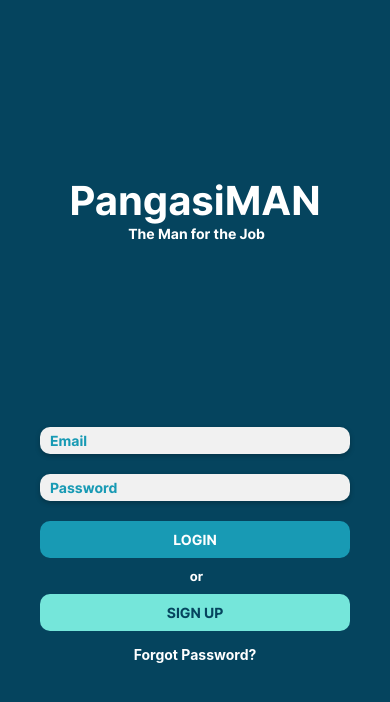
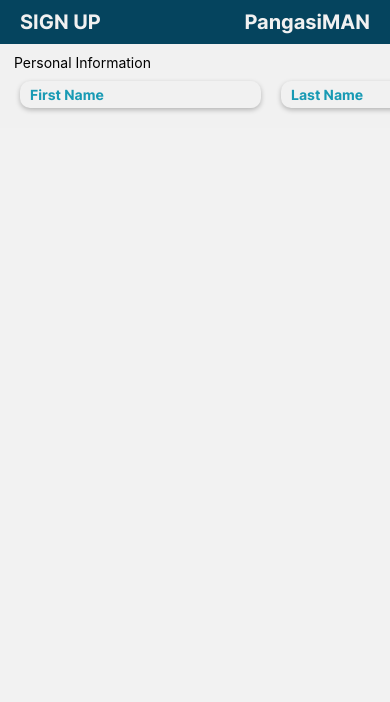
Before and after one commit to davecharm16/pangasiMAN, a React Native app: screen /Signup in a window 390 px wide. Shown: the top 702 px of the page. Built offline with nearby package versions, Linux system fonts and the light colour scheme.

Commit message:
Tweak the Navigation and Started Building Sign Up

```diff
--- a/App.js
+++ b/App.js
@@ -1,9 +1,11 @@
+// import 'react-native-gesture-handler';
 import { StatusBar } from 'expo-status-bar';
 import React,  { useEffect, useCallback } from 'react';
 import { SafeAreaView, StyleSheet, Text, View } from 'react-native';
 import { useFonts } from 'expo-font';
 import * as SplashScreen from 'expo-splash-screen';
 import Login from './screens/login';
+import Navigation from './routes/authStack';
 
 export default function App() {
   const [fontsLoaded] = useFonts({
@@ -32,9 +34,10 @@ export default function App() {
 
   return (
 	<SafeAreaView style ={{flex: 1}} onLayout={onLayoutRootView}>
-      <View style={styles.container}>
-        <Login/>
-      </View>
+	  {/* <View style={styles.container}> */}
+		<Navigation/>
+	  {/* </View> */}
+	  {/* <StatusBar/> */}
 	</SafeAreaView>
   );
 }
--- /dev/null
+++ b/forms/signup_form.js
@@ -0,0 +1,99 @@
+import React from 'react';
+import { Button, StyleSheet, Text, TextInput, View } from 'react-native';
+import { globalStyles } from '../styles/globalStyle';
+import { Formik } from 'formik';
+import CustomButton from '../styles/customButton';
+import * as yup from 'yup';
+
+
+
+const SignUpForm =()=>{
+    return (
+        <View>
+            <View style = {styles.header}>
+                {/* HEADER */}
+                <Text style = {styles.h_text}>SIGN UP</Text>
+                {/* Change to Logo */}
+                <Text style = {styles.h_text}> PangasiMAN</Text>
+            </View>
+            <View style = {styles.form}>
+                {/* Main Form */}
+                <Formik
+                    initialValues={{
+                        first_name : '', last_name : '', birthday : '',
+                        sex : '', house_no : '', street : '', barangay: '',
+                        municipality : '', province :'', zipcode :'',
+                        email:'', contact_no : '', password: '', confirm_password: '',
+                        security_ans: ''
+                    }}
+
+                    // HANDLES THE SUBMIT BUTTON ON LOGIN
+                    onSubmit = { (values,actions) => {
+                        console.log(values)
+                        actions.resetForm()
+                    }}
+                >
+
+                    {
+                        (props) => (
+                            <View>
+                                <Text> Personal Information </Text>
+                                <View style = {styles.inputContainer}>
+                                    <TextInput
+                                    placeholder='First Name' placeholderTextColor={'#189AB4'}
+                                    style = {[styles.formInput, globalStyles.dropShadow]}
+                                    onChangeText= {props.handleChange('first_name')}
+                                    value = {props.values.first_name}
+                                    onBlur = {props.handleBlur('first_name')}
+                                    />
+                                    <TextInput
+                                    placeholder='Last Name' placeholderTextColor={'#189AB4'}
+                                    style = {[styles.formInput, globalStyles.dropShadow]}
+                                    onChangeText= {props.handleChange('last_name')}
+                                    value = {props.values.last_name}
+                                    onBlur = {props.handleBlur('last_name')}
+                                    />
+                                </View>
+                            </View>
+                        )
+                    }
+
+                </Formik>
+            </View>
+        </View>
+    )
+}
+
+const styles = StyleSheet.create({
+    header : {
+        flexDirection: 'row',
+        justifyContent: 'space-between',
+        paddingVertical: 10,
+        paddingHorizontal: 20,
+    },
+    h_text : {
+        color : '#F1f1f1',
+        fontFamily : 'Inter-Bold',
+        fontSize : 20,
+    },
+    form : {
+        backgroundColor : '#f1f1f1',
+        padding : 10,
+    },
+    inputContainer : {
+        flexDirection : 'row',
+        justifyContent : 'space-between',
+    },
+    formInput :{
+        flex : 1,
+        margin: 10,
+        backgroundColor :'#F1F1F1',
+        paddingVertical: 5,
+        paddingHorizontal : 10,
+        fontFamily : 'Inter-Bold',
+        borderRadius: 10,
+        marginVertical: 10,
+    }
+})
+
+export default SignUpForm;
--- a/package.json
+++ b/package.json
@@ -9,6 +9,8 @@
     "web": "expo start --web"
   },
   "dependencies": {
+    "@react-navigation/native": "^6.0.12",
+    "@react-navigation/native-stack": "^6.8.0",
     "expo": "~46.0.8",
     "expo-font": "~10.2.0",
     "expo-splash-screen": "~0.16.1",
@@ -16,6 +18,8 @@
     "formik": "^2.2.9",
     "react": "18.0.0",
     "react-native": "0.69.4",
+    "react-native-safe-area-context": "4.3.1",
+    "react-native-screens": "~3.15.0",
     "yup": "^0.32.11"
   },
   "devDependencies": {
--- /dev/null
+++ b/routes/authStack.js
@@ -0,0 +1,21 @@
+import * as React from 'react';
+import { View, Text } from 'react-native';
+import { NavigationContainer } from '@react-navigation/native';
+import { createNativeStackNavigator } from '@react-navigation/native-stack';
+import Login from '../screens/login';
+import SignUp from '../screens/signup';
+
+const Stack = createNativeStackNavigator();
+
+function Navigation() {
+  return (
+    <NavigationContainer>
+      <Stack.Navigator >
+        <Stack.Screen name="Login" component={Login} options={{headerShown: false}} />
+        <Stack.Screen name="Signup" component={SignUp} options={{headerShown: false}} />
+      </Stack.Navigator>
+    </NavigationContainer>
+  );
+}
+
+export default Navigation;
--- a/screens/login.js
+++ b/screens/login.js
@@ -5,8 +5,10 @@ import CustomButton from '../styles/customButton';
 import { globalStyles } from '../styles/globalStyle';
 
 
-const Login = ()=>{
-
+const Login = ({ navigation })=>{
+    function onPressSignUp() {
+        navigation.navigate('Signup');
+    }
     return(
         <TouchableWithoutFeedback onPress={
             //Disable Keyboard when Click outside Form
@@ -27,7 +29,11 @@ const Login = ()=>{
                     <Text style ={{alignSelf : 'center', color : '#fff', fontFamily : 'Inter-Bold', fontSize : 13,}}> or
                     </Text>
 
-                    <CustomButton onPress={() => {}} title='Sign Up' styleButton={styles.signButton} styleText={styles.signText}/>
+                    <CustomButton
+                    onPress={() => {
+                        onPressSignUp()
+                    }}
+                    title='Sign Up' styleButton={styles.signButton} styleText={styles.signText}/>
 
                     <CustomButton onPress={()=>{}} title={'Forgot Password?'} styleButton={undefined} styleText={{color: '#fff',textTransform:'capitalize'}} />
 
--- /dev/null
+++ b/screens/signup.js
@@ -0,0 +1,31 @@
+import React from 'react';
+import { Button, Keyboard, ScrollView, StyleSheet, Text, TextInput, TouchableWithoutFeedback, View } from 'react-native';
+import SignUpForm from '../forms/signup_form';
+import CustomButton from '../styles/customButton';
+import { globalStyles } from '../styles/globalStyle';
+
+const SignUp = ({navigation}) =>{
+
+
+    return (
+        <TouchableWithoutFeedback
+        onPress={
+            //Disable Keyboard when Click outside Form
+            ()=>(Keyboard.dismiss())
+        }>
+            <ScrollView>
+                <View style = {[globalStyles.container, styles.signupContainer]}>
+                    <SignUpForm/>
+                </View>
+            </ScrollView>
+        </TouchableWithoutFeedback>
+    )
+}
+
+const styles = StyleSheet.create({
+    signupContainer : {
+        backgroundColor : '#05445E',
+    }
+})
+
+export default SignUp;
```
Also changed, not shown: 1 other file (tests, documents, lock files or other folders). Lines whose indentation alone changed are shown as unchanged.
